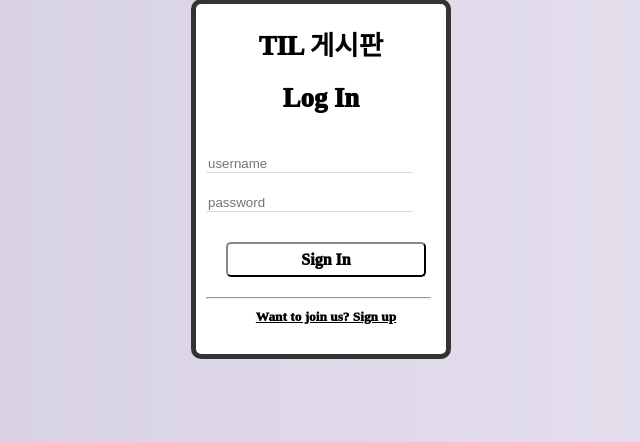
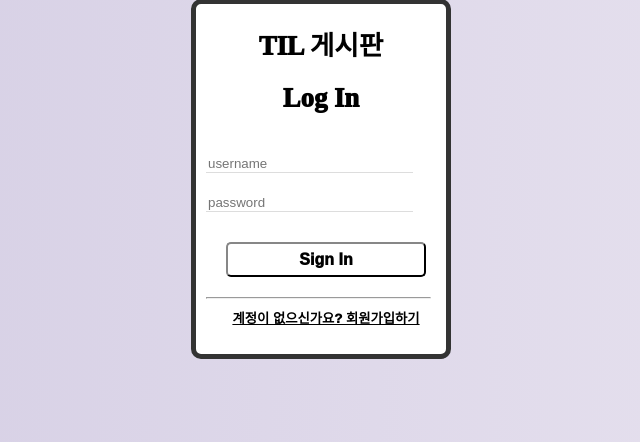
Before and after one commit to Twenty-One-Do/csi_group_project, a Flask app: page /login in a window 1280 px wide. Shown: the part 129-571 px from the top of the page, without its empty margins (319-959 px from the left). Run offline with Flask 3, Linux system fonts and the light colour scheme; some web fonts are replaced.

Commit message:
UPDATE : login.html 수정
login.html의 폰트와 안내 문구를 통일했습니다.

```diff
--- a/static/login.css
+++ b/static/login.css
@@ -78,7 +78,7 @@ input.loginInput{
 span{
   color: var(--btn-color);
   font-size: 20pt;
-  font-family: serif;
+  /* font-family: serif; */
   font-weight: 1000;
 }
 
--- a/templates/login.html
+++ b/templates/login.html
@@ -61,7 +61,7 @@
       <hr>
       <div class="signUp">
         <form action="/register" method="GET">
-          <button type="submit" class="btnSignup"><span class="btnSignupText">Want to join us? Sign up</span></button>
+          <button type="submit" class="btnSignup"><span class="btnSignupText">계정이 없으신가요? 회원가입하기</span></button>
         </form>
       </div>
     </div>
```
